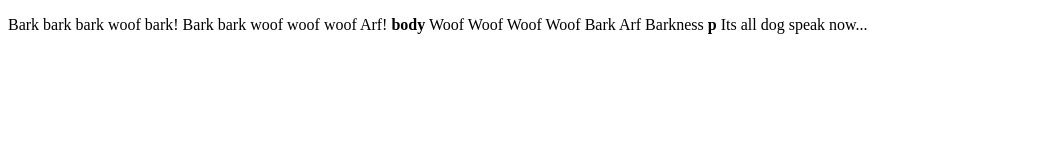
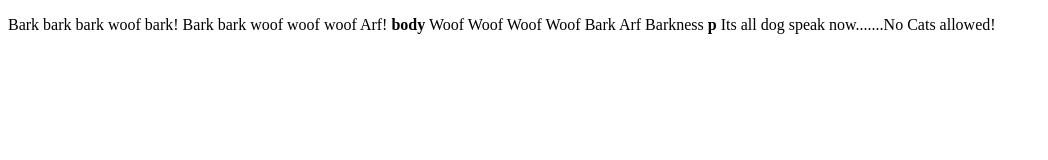
Before and after one commit to Avery-The-Dog/hello-ping, a plain HTML site: page index.html in a window 1280 px wide. Shown: the whole page, without its empty margins (0-1048 px from the left). Drawn offline with Linux system fonts and the light colour scheme.

Commit message:
no cats allowed

```diff
--- a/index.html
+++ b/index.html
@@ -4,6 +4,6 @@
     <title>Avery's Dog House</title>
   </head>
   <body>
-    <p>Bark bark bark woof bark!  Bark bark woof woof woof Arf! <strong>body</strong> Woof Woof Woof Woof Bark Arf Barkness <strong>p</strong> Its all dog speak now...</p>
+    <p>Bark bark bark woof bark!  Bark bark woof woof woof Arf! <strong>body</strong> Woof Woof Woof Woof Bark Arf Barkness <strong>p</strong> Its all dog speak now.......No Cats allowed!</p>
   </body>
 </html>
```
